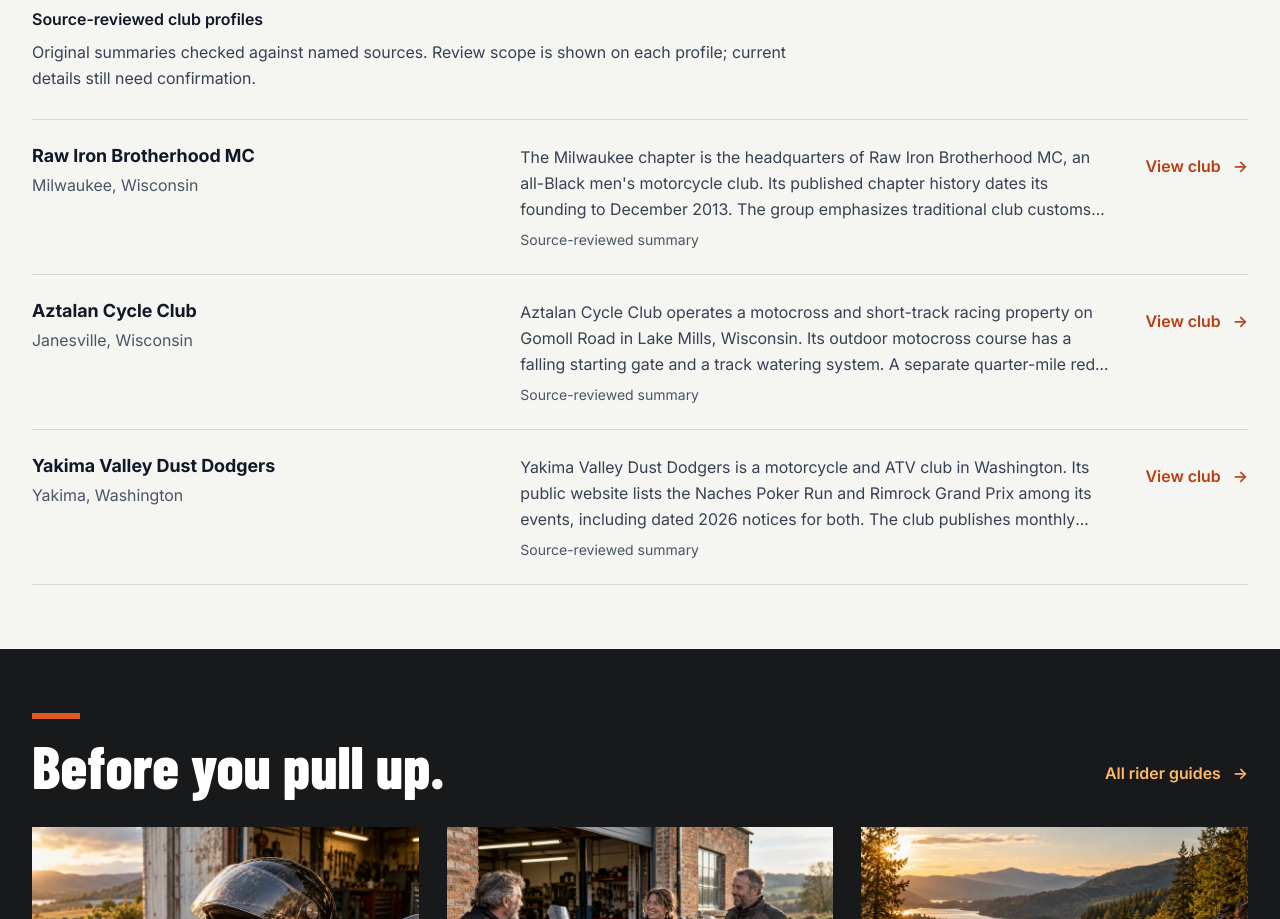
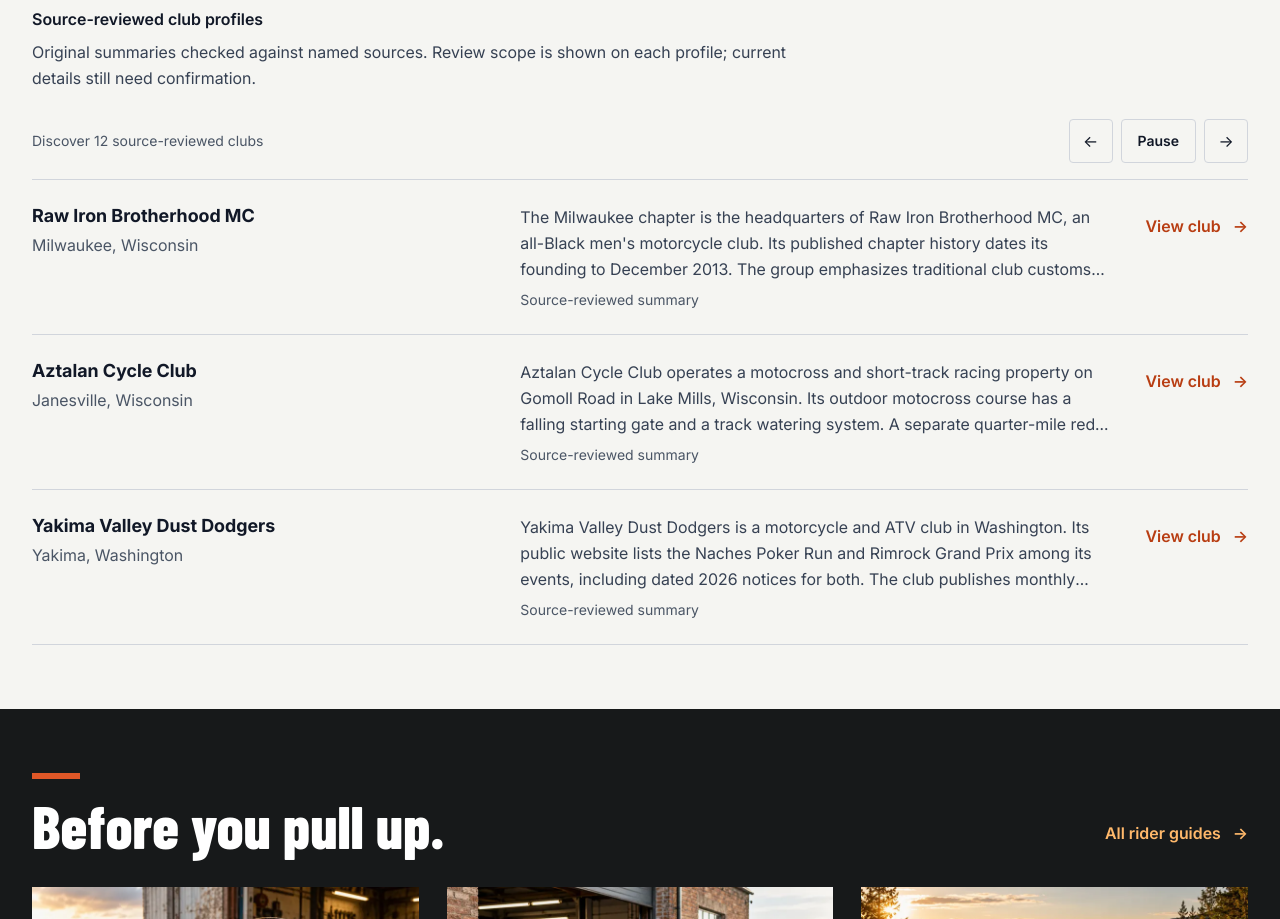
Before and after one commit to apait0317-source/MotorcycleClubsUS, a Next.js app: page / in a window 1280 px wide. Shown: the part 1455-2374 px from the top of the page. Built offline with nearby package versions, Linux system fonts and the light colour scheme; no server answers.

Commit message:
feat(home): rotate reviewed club profiles with accessible controls

```diff
--- a/app/globals.css
+++ b/app/globals.css
@@ -78,3 +78,15 @@ body {
   -webkit-box-orient: vertical;
   overflow: hidden;
 }
+
+/* New club rows enter gently as the homepage list rotates. */
+@keyframes home-club-arrive {
+  from { opacity: 0; transform: translateY(0.5rem); }
+  to { opacity: 1; transform: translateY(0); }
+}
+
+.home-club-row { animation: home-club-arrive 250ms ease-out; }
+
+@media (prefers-reduced-motion: reduce) {
+  .home-club-row { animation: none; }
+}
--- a/app/page.tsx
+++ b/app/page.tsx
@@ -32,7 +32,7 @@ export default function HomePage() {
     .slice(0, 6);
   const stats = getSiteStats();
   const reviewed = getIndexableClubs();
-  const exploreClubs = getExploreClubs(3).map(toPublicClub);
+  const exploreClubs = getExploreClubs(12).map(toPublicClub);
   const hasSponsor = isValidSponsor(QUARTERLY_SPONSOR);
   const homeGuides = guideSlugs.flatMap((slug) => {
     const guide = guides.find((item) => item.slug === slug);
--- a/components/home/HomeClubList.tsx
+++ b/components/home/HomeClubList.tsx
@@ -1,12 +1,71 @@
+'use client';
+
+import { useEffect, useId, useState } from 'react';
 import Link from 'next/link';
 import type { PublicClub } from '@/lib/public-clubs';
 import { capitalizeCity } from '@/lib/utils';
 
 export default function HomeClubList({ clubs }: { clubs: PublicClub[] }) {
+  const [start, setStart] = useState(0);
+  const [paused, setPaused] = useState(false);
+  const [hovered, setHovered] = useState(false);
+  const [focused, setFocused] = useState(false);
+  const listId = useId();
+  const canRotate = clubs.length > 3;
+  const move = (direction: number) => {
+    setStart((current) => (current + direction + clubs.length) % clubs.length);
+  };
+
+  useEffect(() => {
+    if (!canRotate || paused || hovered || focused) return;
+    const preference = window.matchMedia('(prefers-reduced-motion: reduce)');
+    let timer: ReturnType<typeof setInterval> | undefined;
+    const updateTimer = () => {
+      clearInterval(timer);
+      timer = undefined;
+      if (!preference.matches && !document.hidden) {
+        timer = setInterval(() => {
+          setStart((current) => (current + 1) % clubs.length);
+        }, 7000);
+      }
+    };
+    updateTimer();
+    preference.addEventListener('change', updateTimer);
+    document.addEventListener('visibilitychange', updateTimer);
+    return () => {
+      clearInterval(timer);
+      preference.removeEventListener('change', updateTimer);
+      document.removeEventListener('visibilitychange', updateTimer);
+    };
+  }, [canRotate, clubs.length, paused, hovered, focused, start]);
+
+  const visible = Array.from({ length: Math.min(3, clubs.length) }, (_, index) => clubs[(start + index) % clubs.length]);
+
   return (
-    <ul className="divide-y divide-gray-300 border-y border-gray-300">
-      {clubs.map((club) => (
-        <li key={club.place_id} className="grid gap-3 py-6 md:grid-cols-[1fr_1.3fr_auto] md:items-start md:gap-8">
+    <div
+      role="region"
+      aria-label="Featured club profiles"
+      aria-roledescription={canRotate ? 'carousel' : undefined}
+      onMouseEnter={() => setHovered(true)}
+      onMouseLeave={() => setHovered(false)}
+      onFocusCapture={() => setFocused(true)}
+      onBlurCapture={(event) => {
+        if (!event.currentTarget.contains(event.relatedTarget as Node | null)) setFocused(false);
+      }}
+    >
+    {canRotate && (
+      <div className="mb-4 flex flex-wrap items-center justify-between gap-3">
+        <p className="text-sm text-gray-600">Discover {clubs.length} source-reviewed clubs</p>
+        <div className="flex items-center gap-2">
+          <button type="button" aria-label="Previous club" aria-controls={listId} onClick={() => move(-1)} className="min-h-11 min-w-11 rounded border border-gray-300 px-3 hover:bg-gray-100 focus-visible:outline-2 focus-visible:outline-offset-2">←</button>
+          <button type="button" aria-label={paused ? 'Resume club rotation' : 'Pause club rotation'} aria-pressed={paused} aria-controls={listId} onClick={() => setPaused((current) => !current)} className="min-h-11 rounded border border-gray-300 px-4 text-sm font-semibold hover:bg-gray-100 focus-visible:outline-2 focus-visible:outline-offset-2">{paused ? 'Resume' : 'Pause'}</button>
+          <button type="button" aria-label="Next club" aria-controls={listId} onClick={() => move(1)} className="min-h-11 min-w-11 rounded border border-gray-300 px-3 hover:bg-gray-100 focus-visible:outline-2 focus-visible:outline-offset-2">→</button>
+        </div>
+      </div>
+    )}
+    <ul id={listId} className="divide-y divide-gray-300 border-y border-gray-300">
+      {visible.map((club) => (
+        <li key={club.place_id} className="home-club-row grid gap-3 py-6 md:grid-cols-[1fr_1.3fr_auto] md:items-start md:gap-8">
           <div className="min-w-0">
             <h3 className="text-lg font-bold leading-snug break-words"><Link className="hover:underline underline-offset-4" href={club.directoryHref || `/clubs/${club.slug}`}>{club.name}</Link></h3>
             <p className="mt-1 text-base text-gray-600">{capitalizeCity(club.City)}, {club.stateName}</p>
@@ -19,5 +78,6 @@ export default function HomeClubList({ clubs }: { clubs: PublicClub[] }) {
         </li>
       ))}
     </ul>
+    </div>
   );
 }
```
Also changed, not shown: 1 other file (tests, documents, lock files or other folders).
